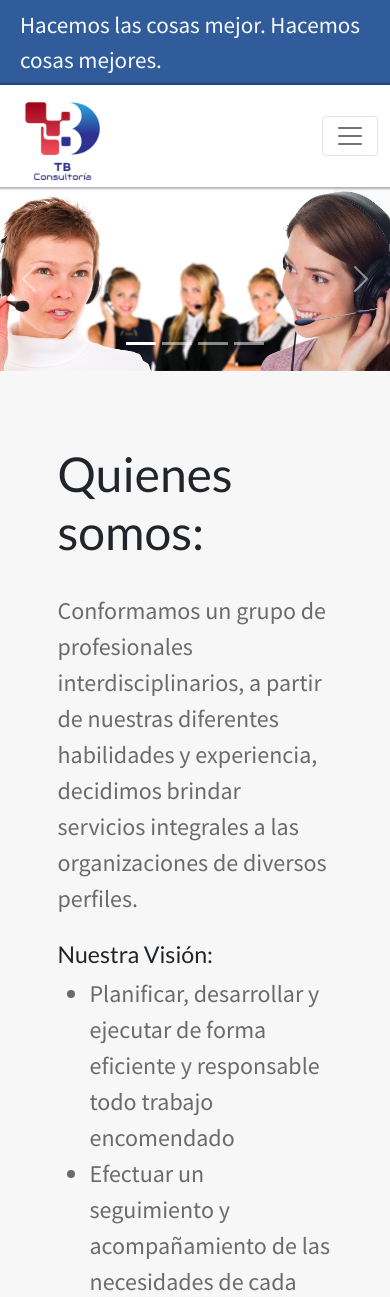
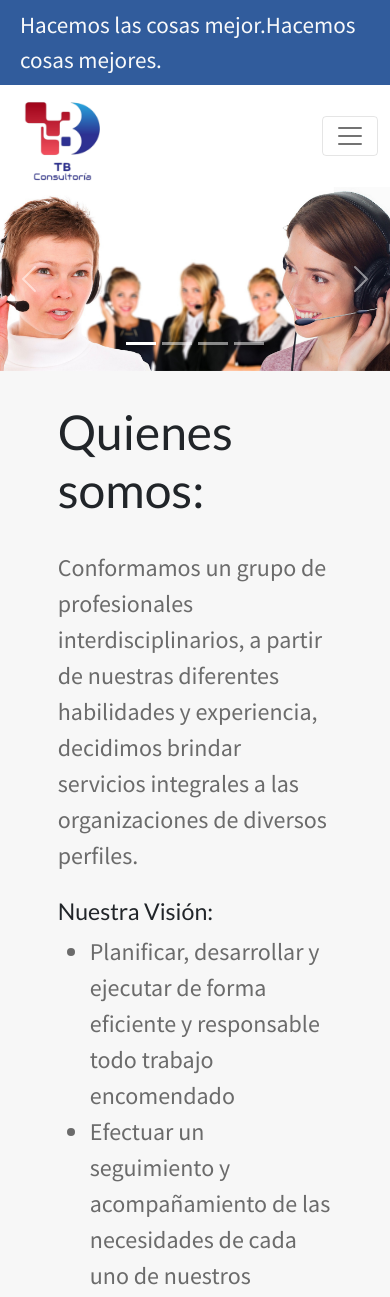
Before and after one commit to CrisDesco88/TB_webpage, a PHP site: page / in a window 390 px wide. Shown: the top 1297 px of the page. Run offline with PHP 8.4, Linux system fonts and the light colour scheme.

Commit message:
Refactorizado del responsive

```diff
--- a/css/style.css
+++ b/css/style.css
@@ -1,7 +1,4 @@
 /*======================Globales==========================*/
-
-/* @import url('https://fonts.googleapis.com/css2?family=Montserrat&display=swap');
-@import url('https://fonts.googleapis.com/css2?family=Source+Sans+Pro&display=swap'); */
 
 html {
     box-sizing: border-box;
@@ -37,10 +34,10 @@ a {
 }
 
 section {
-    padding-left: 3vw !important;
+    /* padding-left: 3vw !important;
     padding-right: 3vw !important;
     padding-top: 5vmax;
-    padding-bottom: 5vmax;
+    padding-bottom: 5vmax; */
 }
 /*========================ENCABEZADO==============================*/
     #ir-arriba-btn {
@@ -67,9 +64,16 @@ section {
 /*========================MENU==============================*/
 
 #menu {
-    background-color: #ffff !important;
-    box-shadow: 0 0 2px 2px rgb(0 0 30 / 30%)
+    background-color: #ffff;
+    /* box-shadow: 0 0 2px 2px rgb(0 0 30 / 30%) */
 }
+
+@media (min-width:600px) {
+    .inner-navbar{
+        width: 90%;
+    }
+}
+
 #menu a{
     font-size: 1.5rem;
     color: #3f3f3f;
@@ -107,9 +111,6 @@ section {
     font-size: 1.5rem !important;
     color:#6b6b6b !important;
 }
-/* #imagen-about{
-    max-width: 75%;
-} */
 
 /*====================SERVICIOS=========================*/
 
--- a/index.html
+++ b/index.html
@@ -36,11 +36,10 @@
     <!-- ENCABEZADO -->
     <!--============================================================= -->
     <header class="container-fluid d-flex justify-content-center encabezado" id="encabezado">
-        <p class="text-light mb-0 p-2 fs-3">Hacemos las cosas mejor.
-            Hacemos cosas mejores.</p>
+        <p class="text-light mb-0 p-2 fs-3">Hacemos las cosas mejor.Hacemos cosas mejores.</p>
     </header>
-    <nav class="navbar navbar-expand-lg navbar-light bg-light p-0 sticky-top" id="menu">
-        <div class="container-fluid">
+    <nav class="navbar navbar-expand-lg mx-auto navbar-light p-0 sticky-top" id="menu">
+        <div class="container-fluid inner-navbar">
             <a class="navbar-brand p-0" href="#">
                 <img src="./img/20210925_203723_0000.png" alt="" width="100" height="100"
                     class="d-inline-block align-text-top logo-img">
@@ -130,7 +129,7 @@
     <!-- ABOUT -->
     <!--============================================================= -->
 
-    <section class="container-fluid" id="Nosotros">
+    <section class="container-fluid " id="Nosotros">
         <div class="row">
             <div class="col-12 col-lg-6" id="nosotros-container">
                 <h1 class="w-75 mx-auto izq-der" style="white-space:pre-wrap">Quienes somos:</h1>
@@ -156,8 +155,8 @@
             </div>
         </div>
         <div class="col-12 aparecer">
-            <h1 class="ms-5 ps-5">Política de calidad</h1>
-            <p class="ms-5 ps-5">En BT nos comprometemos garantizar la calidad de nuestros servicios profesionales.<br>
+            <h1 class="w-75 mx-auto">Política de calidad</h1>
+            <p class="w-75 mx-auto">En BT nos comprometemos garantizar la calidad de nuestros servicios profesionales.<br>
                 Brindar a nuestros  clientes los productos o servicios que requieren, aplicando transparencia y confidencialidad.<br>
                 Proporcionar a nuestro equipo profesional y administrativo,  un ambiente agradable, reconfortante, seguro y estimulante para facilitar la expresión de nuevas propuestas.<br>
                 Facilitar y promocionar cursos de capacitación que formen parte de un proceso obligatorio a los actuantes y a los nuevos ingresos de la empresa.</p>
@@ -167,11 +166,11 @@
     <!--============================================================= -->
     <!-- SERVICIOS -->
     <!--============================================================= -->
-    <section class="container-fluid" id="Servicios">
+    <section class="container-fluid w-75 mx-auto" id="Servicios">
         <div class="row">
             <div class="col-12 col-lg-6">
-                <h1 class="w-75 mx-auto mt-4 izq-der">Nuestros Servicios</h1>
-                <p class="w-75 mx-auto mt-4 lh-lg izq-der-delay">Encontrará Expertos en el área de Aseguramiento de la Calidad con amplia experiencia en gestión basados tanto en las normas genéricas ISO9001: ISO14001, OSHAS 18001,   ISO 13485, ISO 14971, ISO 22000. </p>
+                <h1 class=" mt-4 izq-der">Nuestros Servicios</h1>
+                <p class=" mt-4 lh-lg izq-der-delay">Encontrará Expertos en el área de Aseguramiento de la Calidad con amplia experiencia en gestión basados tanto en las normas genéricas ISO9001: ISO14001, OSHAS 18001,   ISO 13485, ISO 14971, ISO 22000. </p>
             </div>
             <div class="col-12 col-lg-6">
                 <div class="main-container">
```
